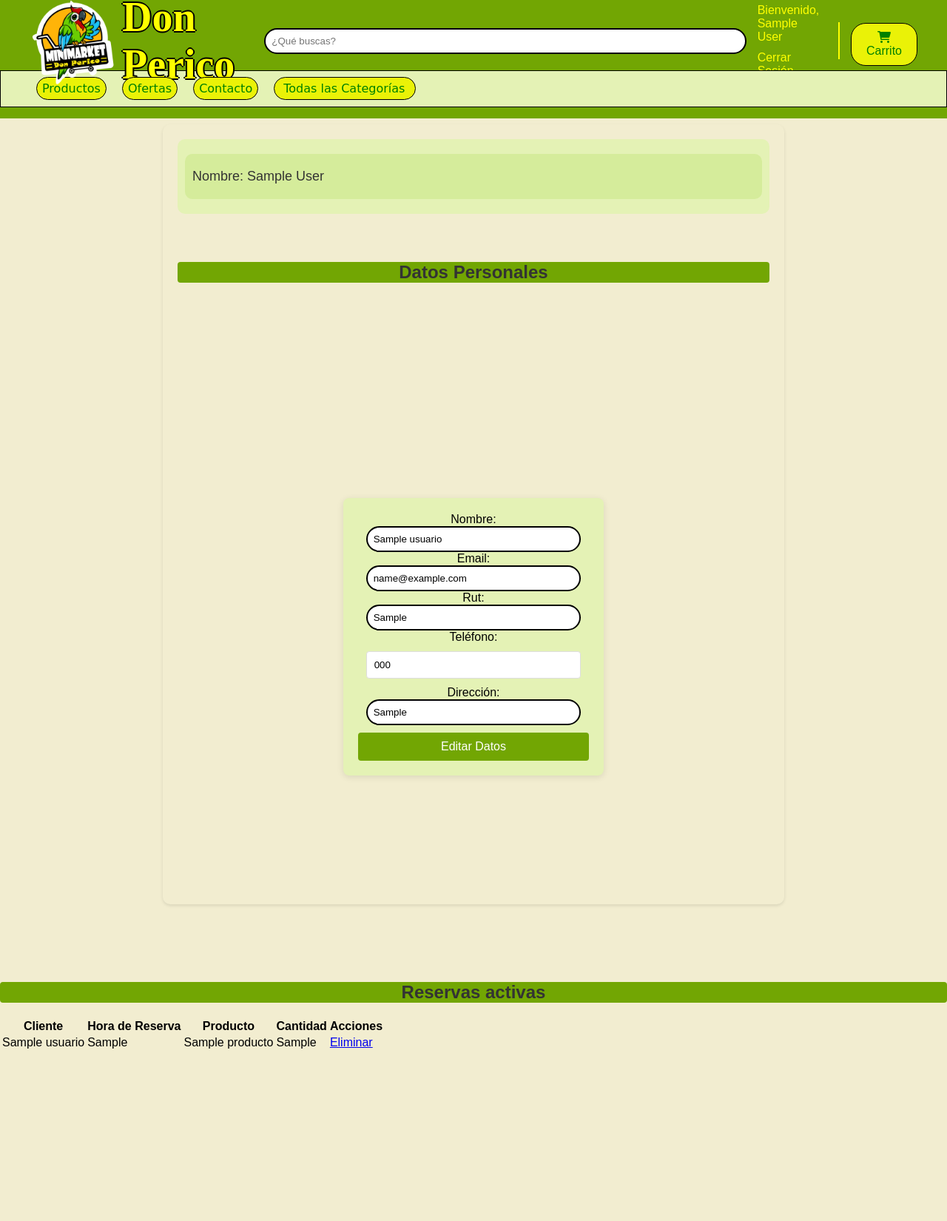
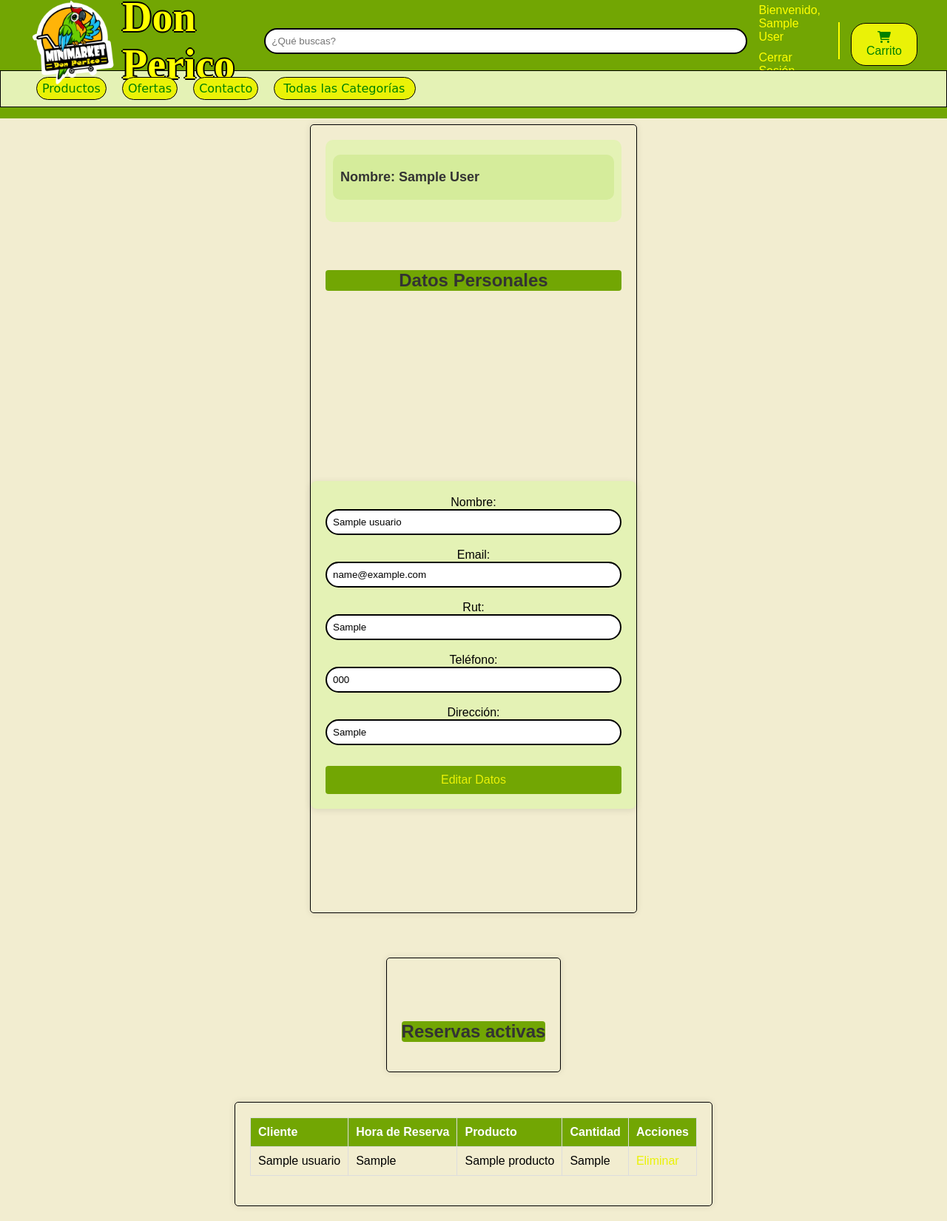
Before and after one commit to carlarosso92/SistemaIntegral, a PHP site: page /gestioncliente.php in a window 1280 px wide. Shown: the whole page at 74% size. Before the commit the page ends 1417 px from the top, so only its background shows below. Run offline with PHP 8.4, Linux system fonts and the light colour scheme; the visitor is signed in with stand-in values (Sample User, id 1); tables that the repository leaves empty or names only in its code hold one stand-in row (values such as "Sample post"); data that the repository does not hold is empty.

Commit message:
ventana gestion

```diff
--- /dev/null
+++ b/css/ventanacliente.css
@@ -0,0 +1,140 @@
+body {
+    font-family: Arial, sans-serif;
+    background-color: #F2EDD0;
+    margin: 0;
+    padding: 0;
+}
+
+.contenido {
+    display: flex;
+    justify-content: center;
+    align-items: center;
+    min-height: 100vh;
+}
+
+.employee-section {
+    background-color: #F2EDD0;
+    border: 1px solid #000;
+    padding: 20px;
+    width: 400px;
+    box-shadow: 0 0 10px rgba(0, 0, 0, 0.1);
+    border-radius: 5px;
+}
+
+.employee-info {
+    margin-bottom: 20px;
+}
+
+.details {
+    margin-bottom: 10px;
+}
+
+.name {
+    font-size: 1.2em;
+    font-weight: bold;
+}
+
+h2 {
+    text-align: center;
+    margin-bottom: 20px;
+}
+
+.configuracion-div-form {
+    display: flex;
+    justify-content: center;
+}
+
+.centrar-form {
+    width: 100%;
+}
+
+form {
+    display: flex;
+    flex-direction: column;
+}
+
+input[type="text"],
+input[type="number"] {
+    padding: 8px;
+    margin-bottom: 10px;
+    border: 1px solid #ccc;
+    border-radius: 4px;
+    width: 100%;
+    box-sizing: border-box;
+}
+
+button {
+    padding: 10px;
+    background-color: #72A603;
+    color: #EAF207;
+    border: none;
+    border-radius: 4px;
+    cursor: pointer;
+}
+
+button:hover {
+    background-color: #8fce06;
+}
+
+
+body {
+    font-family: Arial, sans-serif;
+    margin: 0;
+    padding: 0;
+}
+
+.container {
+    margin: 20px auto;
+    max-width: 800px;
+    background-color: #F2EDD0;
+    border: 1px solid #000;
+    padding: 20px;
+    box-shadow: 0 0 10px rgba(0, 0, 0, 0.1);
+    border-radius: 5px;
+}
+
+h2 {
+    text-align: center;
+    margin-bottom: 20px;
+}
+
+.table {
+    width: 100%;
+    border-collapse: collapse;
+    margin-bottom: 20px;
+}
+
+.table thead th {
+    background-color: #72A603;
+    color: white;
+    padding: 10px;
+    border: 1px solid #ddd;
+    text-align: left;
+}
+
+.table tbody td {
+    padding: 10px;
+    border: 1px solid #ddd;
+}
+
+.table tbody tr:nth-child(even) {
+    background-color: #f9f9f9;
+}
+
+.table tbody tr:hover {
+    background-color: #f1f1f1;
+}
+
+a {
+    color: #EAF207;
+    text-decoration: none;
+}
+
+a:hover {
+    text-decoration: underline;
+}
+
+a:focus {
+    outline: none;
+    text-decoration: underline;
+}
--- a/gestioncliente.php
+++ b/gestioncliente.php
@@ -14,7 +14,9 @@ if (!isset($_SESSION['usuario_id'])) {
     <meta name="viewport" content="width=device-width, initial-scale=1.0">
     <link rel="stylesheet" href="css/menuempleado.css">
     <link rel="stylesheet" href="css/agregarproducto.css" />
-    <link rel="stylesheet" href="css/global.css">
+    <link rel="stylesheet" href="./global.css" />
+    <link rel="stylesheet" href="./index.css" />
+    <link rel="stylesheet" href="css/ventanacliente.css">
     <?php include "headerindex.php"; ?>
     <title>Don Perico</title>
     <link rel="icon" href="img/logo2.png" type="image/png">
@@ -56,7 +58,7 @@ if (!isset($_SESSION['usuario_id'])) {
                         Nombre: <input type="text" name="nombre" value="<?php echo htmlspecialchars($usuario['nombre']); ?>" required><br>
                         Email: <input type="text" name="email" value="<?php echo htmlspecialchars($usuario['email']); ?>" required><br>
                         Rut: <input type="text" name="rut" value="<?php echo htmlspecialchars($usuario['rut']); ?>" required><br>
-                        Teléfono: <input type="number" name="telefono" value="<?php echo htmlspecialchars($usuario['telefono']); ?>" required><br>
+                        Teléfono: <input type="text" name="telefono" value="<?php echo htmlspecialchars($usuario['telefono']); ?>" required><br>
                         Dirección: <input type="text" name="direccion" value="<?php echo htmlspecialchars($usuario['direccion']); ?>" required><br>
                         <button type="submit">Editar Datos</button>
                     </form>
@@ -106,7 +108,7 @@ if (!isset($_SESSION['usuario_id'])) {
                         <td><?php echo htmlspecialchars($reserva['nombre_producto']); ?></td>
                         <td><?php echo htmlspecialchars($reserva['cantidad']); ?></td>
                         <td>
-                            <a href="eliminarreserva.php?id_reserva=<?php echo htmlspecialchars($reserva['id_reserva']); ?>" onclick="return confirm('¿Estás seguro de que deseas eliminar esta reserva?');">Eliminar</a>
+                            <a href="" onclick="return confirm('¿Estás seguro de que deseas eliminar esta reserva?');">Eliminar</a>
                         </td>
                     </tr>
                     <?php
```
